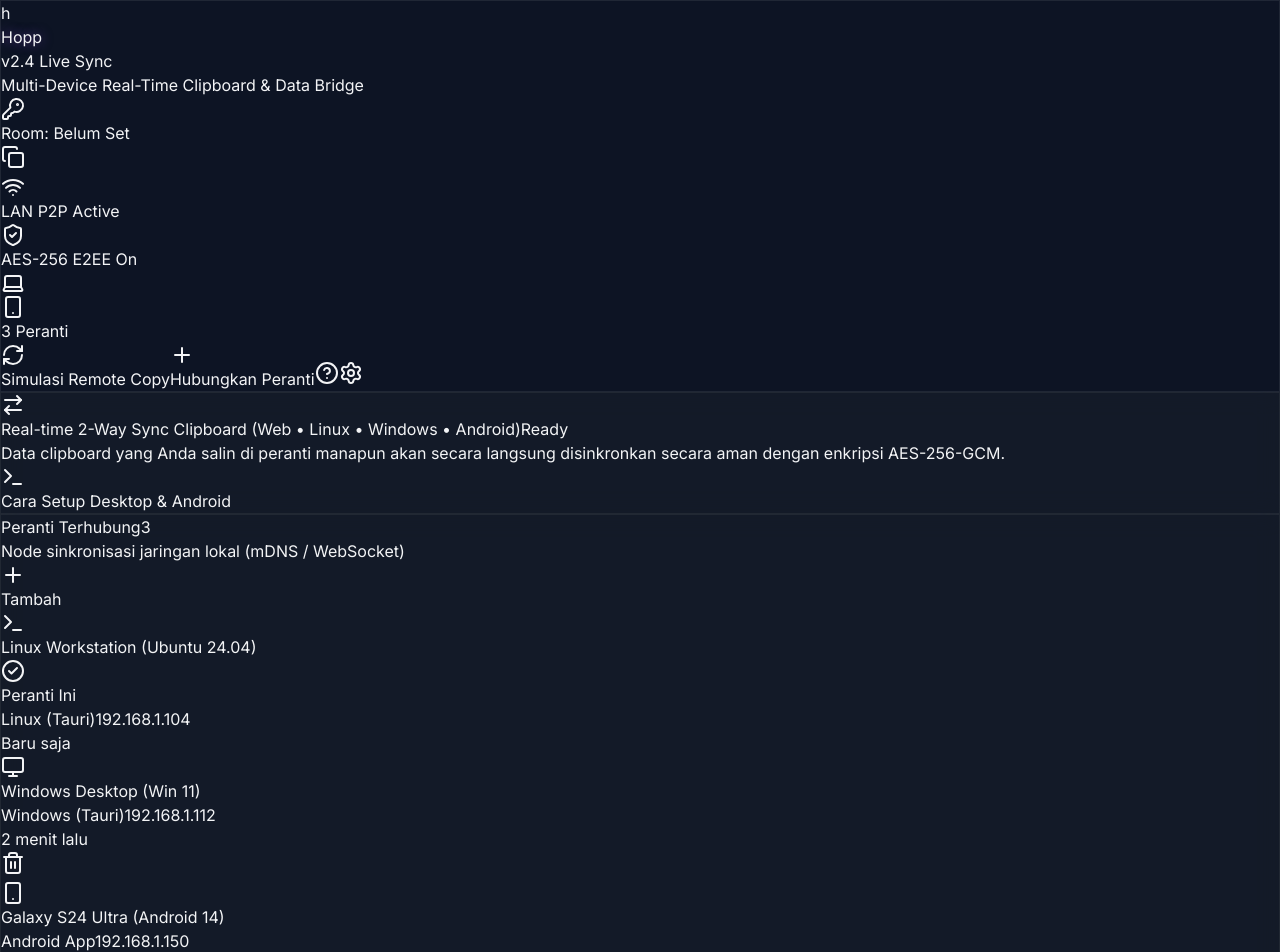
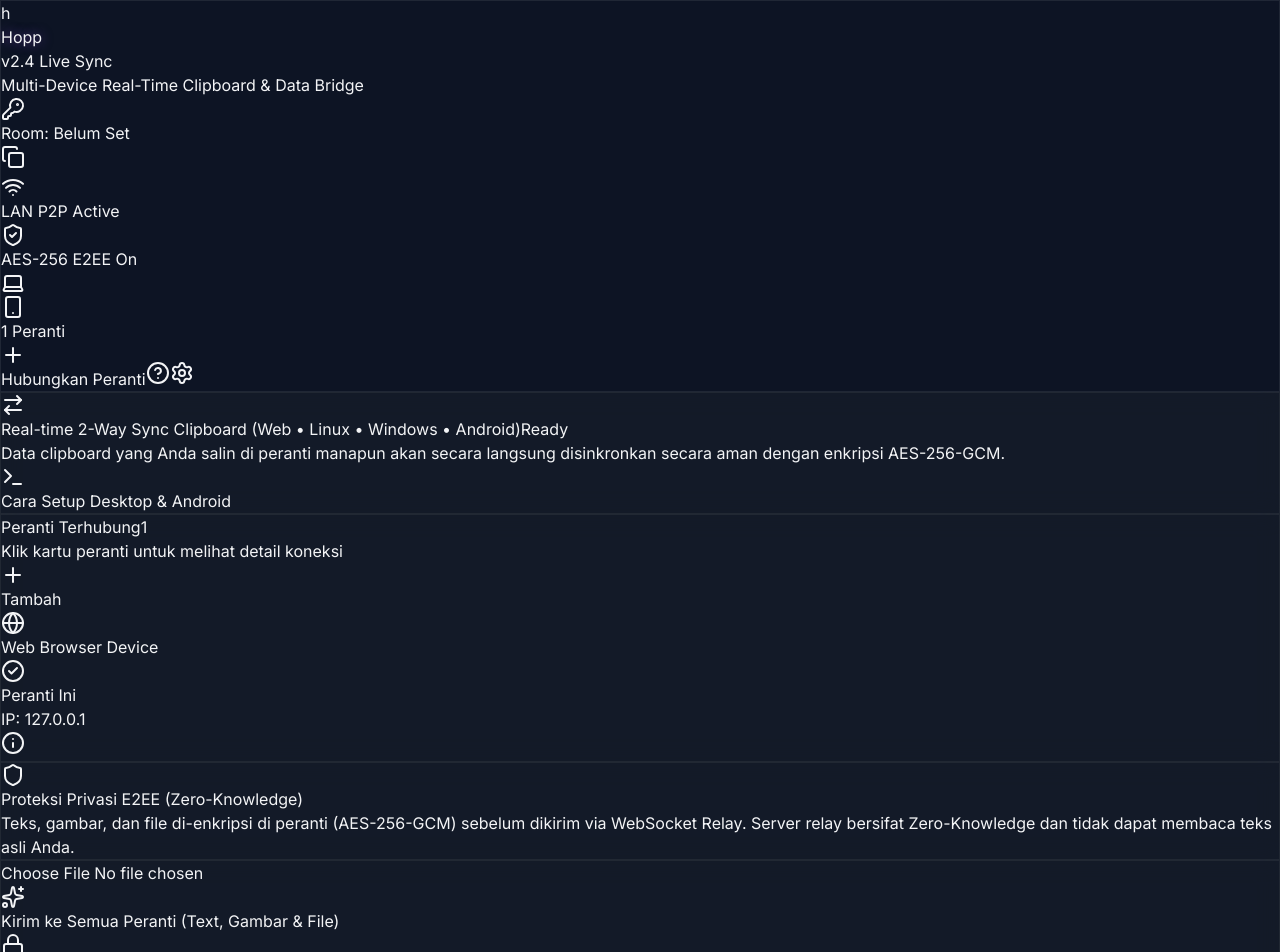
Before and after one commit to supardi98/hopp, a React (Vite) app in the folder web/: page / in a window 1280 px wide. Shown: the top 952 px of the page. Built offline with nearby package versions, Linux system fonts and the light colour scheme.

Commit message:
Enhance device management and UI: update device details, improve IP address handling, and refine connection status display

```diff
--- a/web/src/App.tsx
+++ b/web/src/App.tsx
@@ -116,7 +116,7 @@
               <span>Proteksi Privasi E2EE (Zero-Knowledge)</span>
             </div>
             <p className="text-[11px] text-slate-400 leading-relaxed">
-              Teks, sandi, dan link disinkronkan langsung via P2P LAN (mDNS/WebSocket). Server relay tidak menyimpan teks clipboard Anda.
+              Teks, gambar, dan file di-enkripsi di peranti (AES-256-GCM) sebelum dikirim via WebSocket Relay. Server relay bersifat Zero-Knowledge dan tidak dapat membaca teks asli Anda.
             </p>
           </div>
         </div>
--- a/web/src/components/DeviceList.tsx
+++ b/web/src/components/DeviceList.tsx
@@ -1,10 +1,11 @@
-import React from 'react';
-import { Terminal, Monitor, Smartphone, Globe, BatteryMedium, Plus, Trash2, CheckCircle2 } from 'lucide-react';
+import React, { useState } from 'react';
+import { Terminal, Monitor, Smartphone, Globe, Plus, Trash2, CheckCircle2, Info, X, ShieldCheck } from 'lucide-react';
 import { useHoppStore } from '../store/useHoppStore';
-import type { PlatformType } from '../types';
+import type { Device, PlatformType } from '../types';
 
 export const DeviceList: React.FC = () => {
-  const { pairedDevices, removeDevice, setPairingModalOpen } = useHoppStore();
+  const { pairedDevices, removeDevice, setPairingModalOpen, settings } = useHoppStore();
+  const [selectedDevice, setSelectedDevice] = useState<Device | null>(null);
 
   const getPlatformIcon = (platform: PlatformType) => {
     switch (platform) {
@@ -22,17 +23,18 @@
   const getPlatformBadge = (platform: PlatformType) => {
     switch (platform) {
       case 'linux':
-        return <span className="text-[10px] uppercase font-bold text-indigo-400 bg-indigo-500/10 px-1.5 py-0.5 rounded">Linux (Tauri)</span>;
+        return <span className="text-[10px] uppercase font-bold text-indigo-400 bg-indigo-500/10 px-1.5 py-0.5 rounded border border-indigo-500/20">Linux (Tauri)</span>;
       case 'windows':
-        return <span className="text-[10px] uppercase font-bold text-cyan-400 bg-cyan-500/10 px-1.5 py-0.5 rounded">Windows (Tauri)</span>;
+        return <span className="text-[10px] uppercase font-bold text-cyan-400 bg-cyan-500/10 px-1.5 py-0.5 rounded border border-cyan-500/20">Windows (Tauri)</span>;
       case 'android':
-        return <span className="text-[10px] uppercase font-bold text-emerald-400 bg-emerald-500/10 px-1.5 py-0.5 rounded">Android App</span>;
+        return <span className="text-[10px] uppercase font-bold text-emerald-400 bg-emerald-500/10 px-1.5 py-0.5 rounded border border-emerald-500/20">Android App</span>;
       default:
-        return <span className="text-[10px] uppercase font-bold text-purple-400 bg-purple-500/10 px-1.5 py-0.5 rounded">Web Client</span>;
+        return <span className="text-[10px] uppercase font-bold text-purple-400 bg-purple-500/10 px-1.5 py-0.5 rounded border border-purple-500/20">Web Client</span>;
     }
   };
 
   return (
+    <>
       <div className="glass-card rounded-2xl p-5 border border-slate-800/80 space-y-4">
         <div className="flex items-center justify-between">
           <div>
@@ -42,7 +44,7 @@
                 {pairedDevices.length}
               </span>
             </h2>
-          <p className="text-xs text-slate-400">Node sinkronisasi jaringan lokal (mDNS / WebSocket)</p>
+            <p className="text-xs text-slate-400">Klik kartu peranti untuk melihat detail koneksi</p>
           </div>
 
           <button
@@ -58,25 +60,26 @@
           {pairedDevices.map((device) => (
             <div
               key={device.id}
-            className={`group relative p-3 rounded-xl border transition-all ${
+              onClick={() => setSelectedDevice(device)}
+              className={`group relative p-3 rounded-xl border transition-all cursor-pointer ${
                 device.isCurrentDevice
-                ? 'bg-indigo-950/40 border-indigo-500/40 shadow-inner'
-                : 'bg-slate-900/50 border-slate-800/60 hover:border-slate-700'
+                  ? 'bg-indigo-950/40 border-indigo-500/40 shadow-inner hover:border-indigo-400'
+                  : 'bg-slate-900/50 border-slate-800/60 hover:border-slate-700 hover:bg-slate-900/80'
               }`}
             >
               <div className="flex items-center justify-between">
-              <div className="flex items-start space-x-3">
-                <div className="p-2 rounded-lg bg-slate-950 border border-slate-800 flex items-center justify-center">
+                <div className="flex items-center space-x-3 truncate">
+                  <div className="p-2 rounded-lg bg-slate-950 border border-slate-800 flex items-center justify-center flex-shrink-0">
                     {getPlatformIcon(device.platform)}
                   </div>
 
-                <div className="space-y-1">
-                  <div className="flex items-center space-x-2">
-                    <span className="text-xs font-medium text-slate-200 group-hover:text-white">
+                  <div className="space-y-1 truncate">
+                    <div className="flex items-center space-x-2 truncate">
+                      <span className="text-xs font-semibold text-slate-200 group-hover:text-white truncate">
                         {device.name}
                       </span>
                       {device.isCurrentDevice && (
-                      <span className="flex items-center space-x-1 text-[10px] text-emerald-400 font-semibold bg-emerald-500/10 px-1.5 py-0.5 rounded-md border border-emerald-500/20">
+                        <span className="flex-shrink-0 flex items-center space-x-1 text-[10px] text-emerald-400 font-semibold bg-emerald-500/10 px-1.5 py-0.5 rounded-md border border-emerald-500/20">
                           <CheckCircle2 className="w-3 h-3" />
                           <span>Peranti Ini</span>
                         </span>
@@ -84,31 +87,34 @@
                     </div>
 
                     <div className="flex items-center space-x-2">
-                    {getPlatformBadge(device.platform)}
-                    <span className="text-[11px] text-slate-400">{device.ipAddress}</span>
+                      <span className="text-[11px] font-mono font-medium text-slate-400">
+                        IP: {device.ipAddress || '127.0.0.1'}
+                      </span>
                     </div>
                   </div>
                 </div>
 
-              {/* Status & Battery */}
-              <div className="flex items-center space-x-2">
-                {device.batteryLevel && (
-                  <div className="hidden sm:flex items-center space-x-1 text-[11px] text-slate-400">
-                    <BatteryMedium className="w-3.5 h-3.5 text-emerald-400" />
-                    <span>{device.batteryLevel}%</span>
-                  </div>
-                )}
+                {/* Status & Actions */}
+                <div className="flex items-center space-x-2 flex-shrink-0 ml-2">
+                  <span className="w-2 h-2 rounded-full bg-emerald-400 animate-pulse" title="Terhubung (Online)" />
 
-                <div className="flex items-center space-x-1.5">
-                  <span className="w-2 h-2 rounded-full bg-emerald-400 animate-pulse" />
-                  <span className="text-[11px] text-slate-400 font-medium hidden md:inline">
-                    {device.lastSync}
-                  </span>
-                </div>
+                  <button
+                    onClick={(e) => {
+                      e.stopPropagation();
+                      setSelectedDevice(device);
+                    }}
+                    title="Detail Peranti"
+                    className="p-1 text-slate-400 hover:text-indigo-300 rounded hover:bg-indigo-500/10"
+                  >
+                    <Info className="w-4 h-4" />
+                  </button>
 
                   {!device.isCurrentDevice && (
                     <button
-                    onClick={() => removeDevice(device.id)}
+                      onClick={(e) => {
+                        e.stopPropagation();
+                        removeDevice(device.id);
+                      }}
                       title="Putuskan koneksi peranti"
                       className="opacity-0 group-hover:opacity-100 transition-opacity p-1 text-slate-400 hover:text-red-400 hover:bg-red-500/10 rounded"
                     >
@@ -121,5 +127,72 @@
           ))}
         </div>
       </div>
+
+      {/* Device Detail Modal */}
+      {selectedDevice && (
+        <div className="fixed inset-0 z-50 flex items-center justify-center p-4 bg-slate-950/80 backdrop-blur-md animate-fadeIn">
+          <div className="relative w-full max-w-md glass-panel rounded-3xl p-6 border border-indigo-500/30 shadow-2xl space-y-5">
+            <button
+              onClick={() => setSelectedDevice(null)}
+              className="absolute top-4 right-4 p-1.5 text-slate-400 hover:text-white rounded-lg bg-slate-800/50 hover:bg-slate-800"
+            >
+              <X className="w-4 h-4" />
+            </button>
+
+            <div className="flex items-center space-x-3">
+              <div className="p-3 rounded-2xl bg-indigo-500/10 border border-indigo-500/20 text-indigo-400">
+                {getPlatformIcon(selectedDevice.platform)}
+              </div>
+              <div>
+                <h3 className="text-base font-bold text-slate-100">{selectedDevice.name}</h3>
+                <p className="text-xs text-slate-400">Detail Status Client & Jaringan</p>
+              </div>
+            </div>
+
+            <div className="space-y-2.5 pt-2">
+              <div className="p-3 rounded-xl bg-slate-900 border border-slate-800 flex items-center justify-between text-xs">
+                <span className="text-slate-400 font-medium">Platform / Client:</span>
+                <div>{getPlatformBadge(selectedDevice.platform)}</div>
+              </div>
+
+              <div className="p-3 rounded-xl bg-slate-900 border border-slate-800 flex items-center justify-between text-xs">
+                <span className="text-slate-400 font-medium">Alamat IP (Jaringan):</span>
+                <span className="font-mono font-bold text-indigo-300">{selectedDevice.ipAddress || '127.0.0.1'}</span>
+              </div>
+
+              <div className="p-3 rounded-xl bg-slate-900 border border-slate-800 flex items-center justify-between text-xs">
+                <span className="text-slate-400 font-medium">Status Koneksi:</span>
+                <span className="font-semibold text-emerald-400 flex items-center space-x-1.5">
+                  <span className="w-2 h-2 rounded-full bg-emerald-400 animate-ping" />
+                  <span>Aktif (Online)</span>
+                </span>
+              </div>
+
+              <div className="p-3 rounded-xl bg-slate-900 border border-slate-800 flex items-center justify-between text-xs">
+                <span className="text-slate-400 font-medium">Room Sync Code:</span>
+                <span className="font-mono font-bold text-purple-300">{settings.roomCode}</span>
+              </div>
+
+              <div className="p-3 rounded-xl bg-slate-900 border border-slate-800 flex items-center justify-between text-xs">
+                <span className="text-slate-400 font-medium">Protokol Keamanan:</span>
+                <span className="text-purple-400 font-medium flex items-center space-x-1">
+                  <ShieldCheck className="w-3.5 h-3.5" />
+                  <span>AES-256-GCM E2EE</span>
+                </span>
+              </div>
+            </div>
+
+            <div className="pt-2 flex justify-end">
+              <button
+                onClick={() => setSelectedDevice(null)}
+                className="px-4 py-2 text-xs font-semibold text-white bg-indigo-600 hover:bg-indigo-500 rounded-xl shadow-md transition-all"
+              >
+                Tutup Detail
+              </button>
+            </div>
+          </div>
+        </div>
+      )}
+    </>
   );
 };
--- a/web/src/components/Header.tsx
+++ b/web/src/components/Header.tsx
@@ -1,5 +1,5 @@
 import React, { useState } from 'react';
-import { ShieldCheck, Wifi, Laptop, Smartphone, Plus, Settings, HelpCircle, RefreshCw, KeyRound, Copy, Check } from 'lucide-react';
+import { ShieldCheck, Wifi, Laptop, Smartphone, Plus, Settings, HelpCircle, KeyRound, Copy, Check } from 'lucide-react';
 import { useHoppStore } from '../store/useHoppStore';
 import { writeSystemClipboard } from '../lib/nativeClipboard';
 
@@ -13,7 +13,6 @@
     setOnboardingOpen,
     activeToast,
     showToast,
-    simulateSimultaneousPaste,
   } = useHoppStore();
 
   const [copiedRoom, setCopiedRoom] = useState(false);
@@ -110,15 +109,6 @@
         {/* Action Controls */}
         <div className="flex items-center space-x-2 self-end md:self-auto">
           <button
-            onClick={simulateSimultaneousPaste}
-            title="Simulasi Paste 2-Arah dari Peranti Lain"
-            className="flex items-center space-x-1.5 px-3 py-1.5 text-xs font-medium text-purple-300 bg-purple-950/60 hover:bg-purple-900/80 border border-purple-800/60 rounded-lg transition-all"
-          >
-            <RefreshCw className="w-3.5 h-3.5" />
-            <span className="hidden sm:inline">Simulasi Remote Copy</span>
-          </button>
-
-          <button
             onClick={() => setPairingModalOpen(true)}
             className="flex items-center space-x-1.5 px-3.5 py-1.5 text-xs font-semibold text-white bg-gradient-to-r from-indigo-600 to-purple-600 hover:from-indigo-500 hover:to-purple-500 rounded-lg shadow-md shadow-indigo-600/20 border border-indigo-400/30 transition-all hover:scale-[1.02]"
           >
--- a/web/src/store/useHoppStore.ts
+++ b/web/src/store/useHoppStore.ts
@@ -72,34 +72,21 @@
   return [...pinned, ...truncatedUnpinned].sort((a, b) => b.timestamp - a.timestamp);
 };
 
-const initialDevices: Device[] = [
-  {
-    id: 'dev-linux-01',
-    name: 'Linux Workstation (Ubuntu 24.04)',
-    platform: 'linux',
+const getInitialCurrentDevice = (): Device => {
+  const isTauri = typeof window !== 'undefined' && '__TAURI_INTERNALS__' in window;
+  return {
+    id: `dev-${Math.random().toString(36).substring(2, 9)}`,
+    name: isTauri ? 'Linux Workstation (Tauri Desktop)' : 'Web Browser Device',
+    platform: isTauri ? 'linux' : 'web',
     status: 'online',
-    ipAddress: '192.168.1.104',
+    ipAddress: '127.0.0.1',
     isCurrentDevice: true,
     lastSync: 'Baru saja',
-  },
-  {
-    id: 'dev-win-02',
-    name: 'Windows Desktop (Win 11)',
-    platform: 'windows',
-    status: 'online',
-    ipAddress: '192.168.1.112',
-    lastSync: '2 menit lalu',
-  },
-  {
-    id: 'dev-android-03',
-    name: 'Galaxy S24 Ultra (Android 14)',
-    platform: 'android',
-    status: 'online',
-    ipAddress: '192.168.1.150',
-    batteryLevel: 88,
-    lastSync: '5 menit lalu',
-  },
-];
+  };
+};
+
+const defaultDevice = getInitialCurrentDevice();
+const initialDevices: Device[] = [defaultDevice];
 
 const initialItems: ClipboardItem[] = [];
 
@@ -112,7 +99,7 @@
       });
 
       return {
-        currentDevice: initialDevices[0],
+        currentDevice: defaultDevice,
         pairedDevices: initialDevices,
         items: initialItems,
         settings: {
@@ -138,13 +125,34 @@
         isWsConnected: false,
 
         initRealtimeSync: () => {
-          const { currentDevice, settings } = get();
+          const isTauri = typeof window !== 'undefined' && '__TAURI_INTERNALS__' in window;
+          const getBrowserName = () => {
+            const ua = typeof navigator !== 'undefined' ? navigator.userAgent : '';
+            if (ua.includes('Firefox')) return 'Firefox Browser';
+            if (ua.includes('Edg')) return 'Edge Browser';
+            if (ua.includes('Chrome')) return 'Chrome Browser';
+            if (ua.includes('Safari')) return 'Safari Browser';
+            return 'Web Browser';
+          };
+
+          const freshCurrentDevice: Device = {
+            id: get().currentDevice?.id || `dev-${Math.random().toString(36).substring(2, 9)}`,
+            name: isTauri ? 'Linux Workstation (Tauri Desktop)' : getBrowserName(),
+            platform: isTauri ? 'linux' : 'web',
+            status: 'online',
+            ipAddress: '127.0.0.1',
+            isCurrentDevice: true,
+            lastSync: 'Baru saja',
+          };
+
+          set({ currentDevice: freshCurrentDevice });
+          const { settings } = get();
 
           // Purge expired unpinned items based on last connection session
           get().purgeExpiredItems();
 
           // Connect real WebSocket client with Room Code
-          wsClient.connect('ws://localhost:8080', currentDevice, settings.roomCode);
+          wsClient.connect('ws://localhost:8080', freshCurrentDevice, settings.roomCode);
 
           wsClient.onMessage((data) => {
             if (data.type === 'RECEIVE_CLIPBOARD_ITEM') {
@@ -152,7 +160,12 @@
             } else if (data.type === 'ROOM_HISTORY_SYNC') {
               get().receiveRoomHistory(data.items, data.roomCode);
             } else if (data.type === 'DEVICE_LIST_UPDATE') {
-              set({ pairedDevices: data.devices });
+              const currentId = get().currentDevice?.id;
+              const mergedDevices: Device[] = data.devices.map((d: Device) => ({
+                ...d,
+                isCurrentDevice: d.id === currentId,
+              }));
+              set({ pairedDevices: mergedDevices });
             } else if (data.type === 'DELETE_CLIPBOARD_ITEM') {
               const target = get().items.find((i) => i.id === data.itemId);
               if (target && (target.contentType === 'image' || target.contentType === 'file')) {
@@ -456,9 +469,7 @@
       storage: createJSONStorage(() => localStorage),
       partialize: (state) => ({
         items: state.items,
-        pairedDevices: state.pairedDevices,
         settings: state.settings,
-        currentDevice: state.currentDevice,
       }),
     }
   )
```
Also changed, not shown: 1 other file (tests, documents, lock files or other folders). Lines whose indentation alone changed are shown as unchanged.
